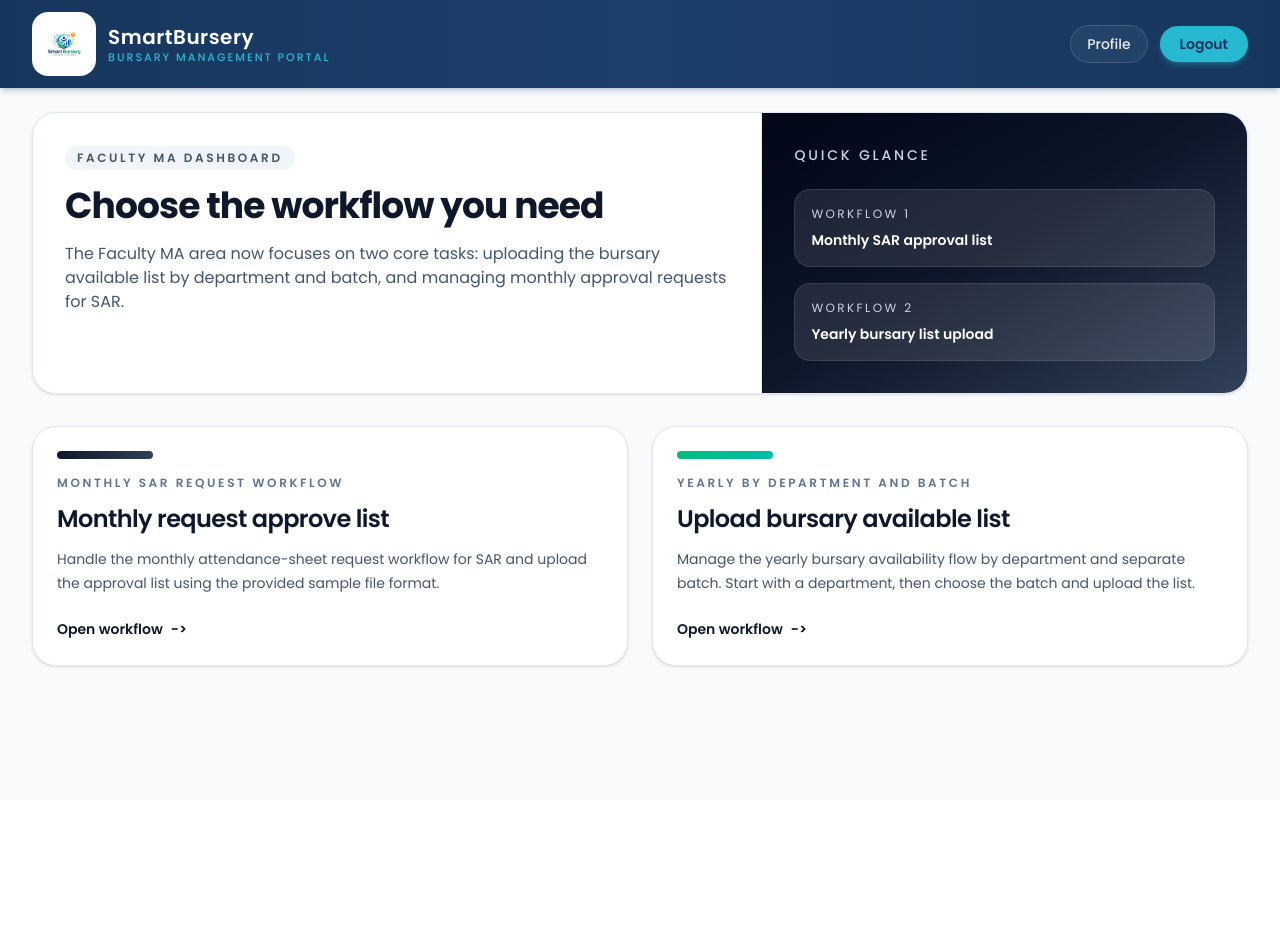
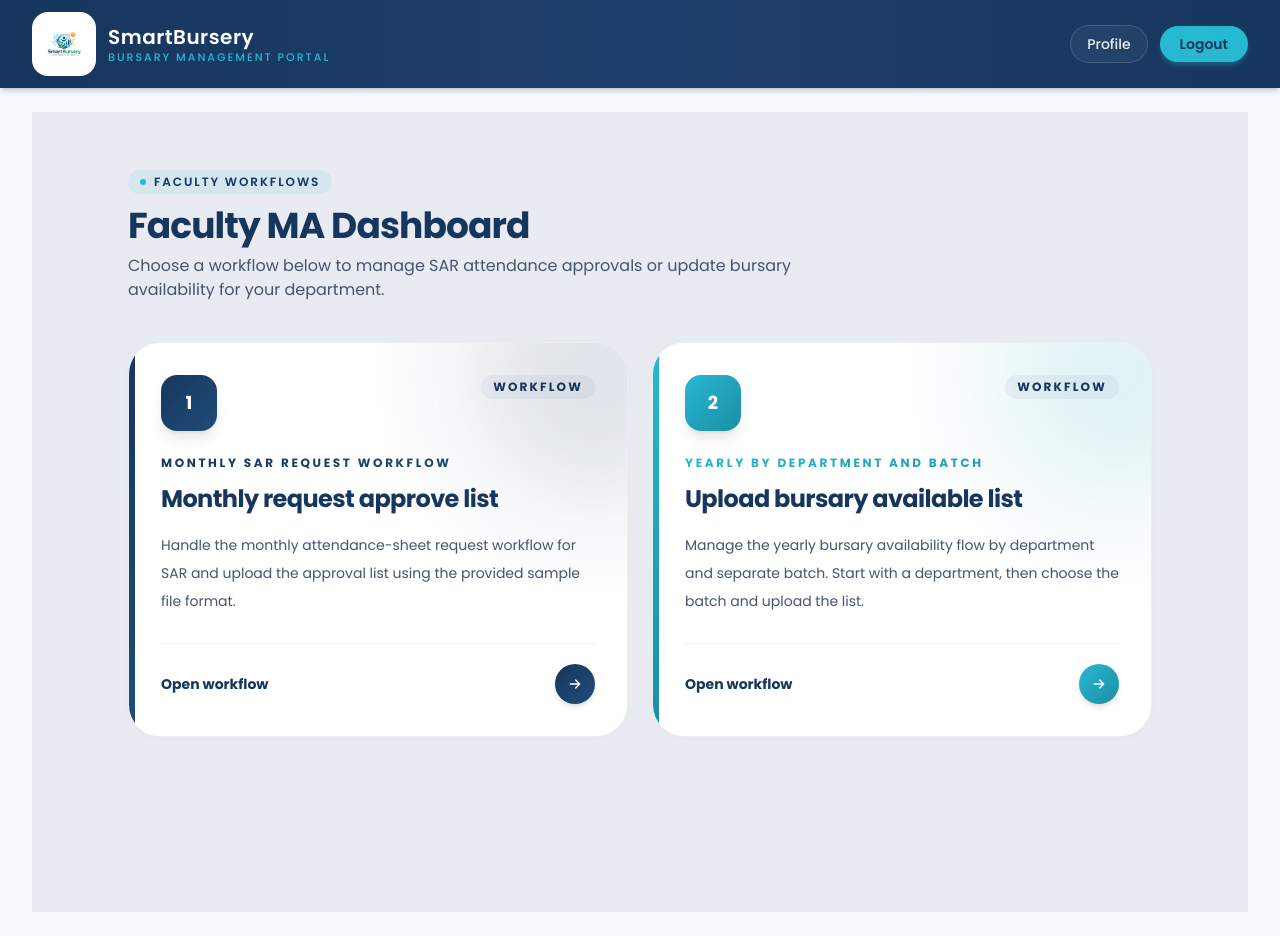
Before and after one commit to SUSLCore/smartbursary-web, a Next.js app: page /faculty-ma in a window 1280 px wide. Before the commit the page ends 800 px from the top, so only its background shows below. Built offline with nearby package versions, Linux system fonts and the light colour scheme; no server answers.

Commit message:
faculty ma dashboard update

```diff
--- a/app/(dashboard)/faculty-ma/page.tsx
+++ b/app/(dashboard)/faculty-ma/page.tsx
@@ -6,7 +6,7 @@ const features = [
     description:
       "Handle the monthly attendance-sheet request workflow for SAR and upload the approval list using the provided sample file format.",
     href: "/faculty-ma/monthly-request-approval",
-    accent: "from-slate-900 to-slate-700",
+    accent: "from-[#17365d] to-[#1f4d7a]",
     meta: "Monthly SAR request workflow",
   },
   {
@@ -14,78 +14,95 @@ const features = [
     description:
       "Manage the yearly bursary availability flow by department and separate batch. Start with a department, then choose the batch and upload the list.",
     href: "/faculty-ma/upload-bursary-list",
-    accent: "from-emerald-500 to-teal-500",
+    accent: "from-[#27b8d2] to-[#1a8fa3]",
     meta: "Yearly by department and batch",
   },
 ];
 
+function ArrowIcon() {
+  return (
+    <svg viewBox="0 0 24 24" fill="none" className="h-4 w-4">
+      <path
+        d="M5 12h14M13 6l6 6-6 6"
+        stroke="currentColor"
+        strokeWidth="2"
+        strokeLinecap="round"
+        strokeLinejoin="round"
+      />
+    </svg>
+  );
+}
+
 export default function FacultyMADashboard() {
   return (
-    <div className="space-y-8">
-      <section className="overflow-hidden rounded-3xl border border-slate-200 bg-white shadow-sm">
-        <div className="grid gap-0 lg:grid-cols-[minmax(0,1.2fr)_minmax(0,0.8fr)]">
-          <div className="p-6 sm:p-8">
-            <span className="inline-flex w-fit rounded-full bg-slate-100 px-3 py-1 text-xs font-semibold uppercase tracking-[0.22em] text-slate-600">
-              Faculty MA dashboard
-            </span>
-            <h1 className="mt-4 text-3xl font-bold tracking-tight text-slate-900 sm:text-4xl">
-              Choose the workflow you need
-            </h1>
-            <p className="mt-4 max-w-2xl text-sm leading-6 text-slate-600 sm:text-base">
-              The Faculty MA area now focuses on two core tasks: uploading the bursary available list by department and batch, and managing monthly approval requests for SAR.
-            </p>
-          </div>
+    <div className="min-h-screen bg-[#e9ebf2] px-4 py-10 sm:px-8 sm:py-14">
+      <div className="mx-auto max-w-5xl">
+        <div className="max-w-2xl">
+          <span className="inline-flex items-center gap-2 rounded-full bg-[#27b8d2]/10 px-3 py-1 text-xs font-semibold uppercase tracking-[0.16em] text-[#17365d]">
+            <span className="h-1.5 w-1.5 rounded-full bg-[#27b8d2]" />
+            Faculty Workflows
+          </span>
+          <h1 className="mt-3 text-3xl font-black tracking-tight text-[#17365d] sm:text-4xl">
+            Faculty MA Dashboard
+          </h1>
+          <p className="mt-2 text-sm leading-6 text-slate-600 sm:text-base">
+            Choose a workflow below to manage SAR attendance approvals or
+            update bursary availability for your department.
+          </p>
+        </div>
 
-          <div className="border-t border-slate-200 bg-gradient-to-br from-slate-950 via-slate-900 to-slate-700 p-6 text-white lg:border-l lg:border-t-0 sm:p-8">
-            <p className="text-sm font-medium uppercase tracking-[0.2em] text-slate-300">
-              Quick glance
-            </p>
-            <div className="mt-6 space-y-4">
-              <div className="rounded-2xl border border-white/10 bg-white/10 p-4">
-                <p className="text-xs uppercase tracking-[0.2em] text-slate-300">
-                  Workflow 1
+        <div className="mt-10 grid gap-6 lg:grid-cols-2">
+          {features.map((feature, index) => (
+            <Link
+              key={feature.title}
+              href={feature.href}
+              className="group relative overflow-hidden rounded-[2rem] border border-slate-200/70 bg-white p-7 shadow-sm shadow-slate-200/50 transition-all duration-300 hover:-translate-y-1 hover:border-[#27b8d2]/40 hover:shadow-xl hover:shadow-[#27b8d2]/15 sm:p-8"
+            >
+              <div
+                className={`absolute -right-24 -top-24 h-64 w-64 rounded-full bg-gradient-to-br ${feature.accent} opacity-15 blur-3xl transition duration-300 group-hover:opacity-25`}
+              />
+              <div
+                className={`absolute left-0 top-0 h-full w-1.5 bg-gradient-to-b ${feature.accent}`}
+              />
+              <div className="relative">
+                <div className="flex items-start justify-between gap-4">
+                  <div
+                    className={`flex h-14 w-14 items-center justify-center rounded-2xl bg-gradient-to-br ${feature.accent} text-lg font-black text-white shadow-lg`}
+                  >
+                    {index + 1}
+                  </div>
+                  <span className="rounded-full bg-[#17365d]/5 px-3 py-1 text-xs font-bold uppercase tracking-[0.18em] text-[#17365d]">
+                    Workflow
+                  </span>
+                </div>
+
+                <p
+                  className={`mt-6 bg-gradient-to-r ${feature.accent} bg-clip-text text-xs font-bold uppercase tracking-[0.22em] text-transparent`}
+                >
+                  {feature.meta}
                 </p>
-                <p className="mt-2 text-sm font-semibold">
-                  Monthly SAR approval list
+                <h2 className="mt-3 text-2xl font-black tracking-tight text-[#17365d]">
+                  {feature.title}
+                </h2>
+                <p className="mt-4 min-h-[72px] max-w-xl text-sm leading-7 text-slate-600">
+                  {feature.description}
                 </p>
+
+                <div className="mt-7 flex items-center justify-between border-t border-slate-100 pt-5">
+                  <span className="text-sm font-bold text-[#17365d]">
+                    Open workflow
+                  </span>
+                  <span
+                    className={`flex h-10 w-10 items-center justify-center rounded-full bg-gradient-to-br ${feature.accent} text-white shadow-md transition group-hover:translate-x-1`}
+                  >
+                    <ArrowIcon />
+                  </span>
+                </div>
               </div>
-              <div className="rounded-2xl border border-white/10 bg-white/10 p-4">
-                <p className="text-xs uppercase tracking-[0.2em] text-slate-300">
-                  Workflow 2
-                </p>
-                <p className="mt-2 text-sm font-semibold">
-                  Yearly bursary list upload
-                </p>
-              </div>
-            </div>
-          </div>
+            </Link>
+          ))}
         </div>
-      </section>
-
-      <section className="grid gap-6 lg:grid-cols-2">
-        {features.map((feature) => (
-          <Link
-            key={feature.title}
-            href={feature.href}
-            className="group rounded-3xl border border-slate-200 bg-white p-6 shadow-sm transition hover:-translate-y-1 hover:shadow-md"
-          >
-            <div className={`h-2 w-24 rounded-full bg-gradient-to-r ${feature.accent}`} />
-            <p className="mt-4 text-xs font-semibold uppercase tracking-[0.22em] text-slate-500">
-              {feature.meta}
-            </p>
-            <h2 className="mt-3 text-2xl font-semibold tracking-tight text-slate-900">
-              {feature.title}
-            </h2>
-            <p className="mt-3 max-w-xl text-sm leading-6 text-slate-600">
-              {feature.description}
-            </p>
-            <div className="mt-6 inline-flex items-center gap-2 text-sm font-semibold text-slate-900">
-              Open workflow
-              <span className="transition group-hover:translate-x-1">-&gt;</span>
-            </div>
-          </Link>
-        ))}
-      </section>
+      </div>
     </div>
   );
 }
```
